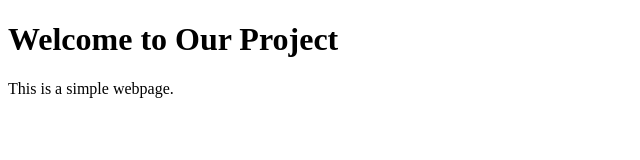
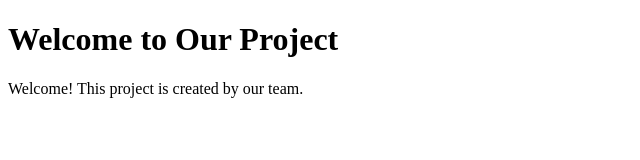
Before and after one commit to jaxongirk/Simple-Web-Application-, a plain HTML site: page index.html in a window 1280 px wide. Shown: the whole page, without its empty margins (0-640 px from the left). Drawn offline with Linux system fonts and the light colour scheme.

Commit message:
Update index.html

```diff
--- a/index.html
+++ b/index.html
@@ -5,6 +5,6 @@
 </head>
 <body>
     <h1>Welcome to Our Project</h1>
-    <p id="message">This is a simple webpage.</p>
+    <p id="message">Welcome! This project is created by our team.</p>
 </body>
 </html>
```
